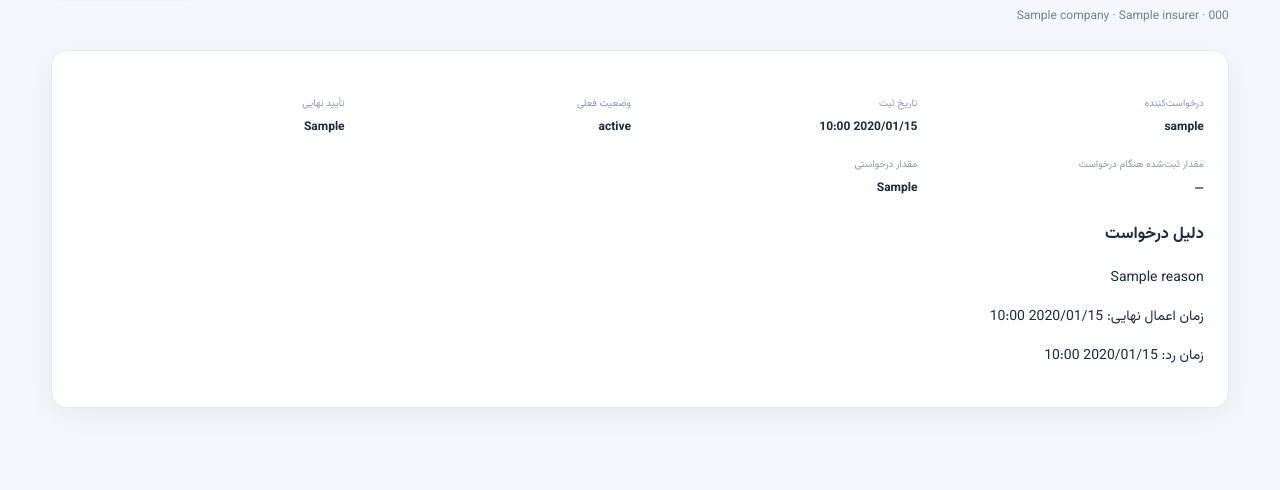
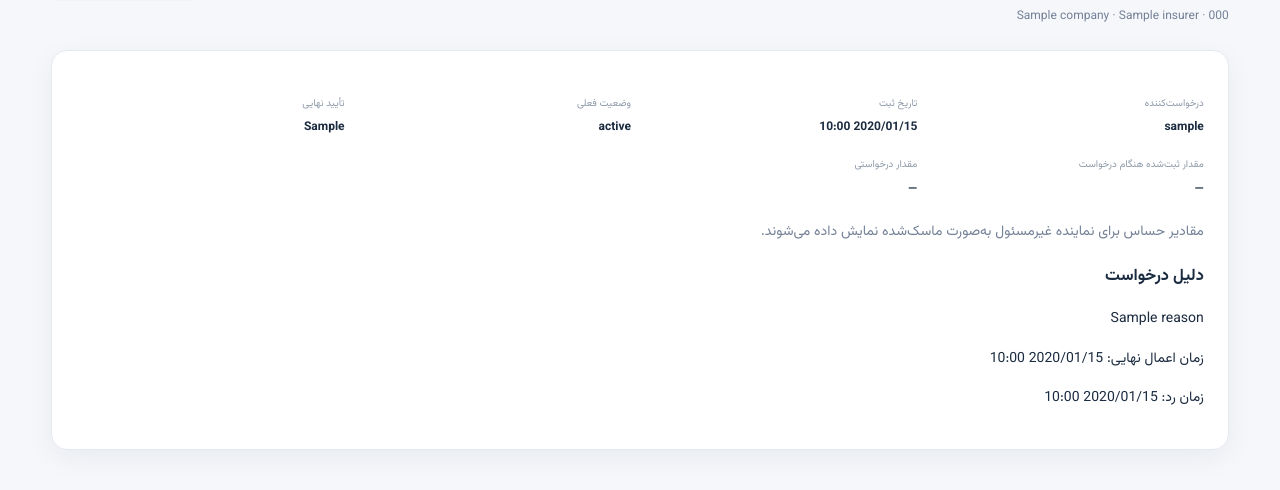
Before and after one commit to msalimimaram/office_kmc, a Django app: template templates/organizations/person_change_detail.html in a window 1280 px wide. Shown: the part 175-665 px from the top of the page. Run offline with Django 5.2, Linux system fonts and the light colour scheme; the template is opened without the code that fills it: most values are stand-ins (such as "Sample title", 1, 10 or a date in 2020).

Commit message:
security(organizations): display masked values for non-assigned viewers

```diff
--- a/templates/organizations/person_change_detail.html
+++ b/templates/organizations/person_change_detail.html
@@ -15,9 +15,10 @@
     <div><small>تاریخ ثبت</small><strong>{{ item.created_at|date:"Y/m/d H:i" }}</strong></div>
     <div><small>وضعیت فعلی</small><strong>{{ item.get_status_display }}</strong></div>
     <div><small>تأیید نهایی</small><strong>{{ item.approved_by|default:"انجام نشده" }}</strong></div>
-    <div><small>مقدار ثبت‌شده هنگام درخواست</small><strong>{{ item.current_value|default:"—" }}</strong></div>
-    <div><small>مقدار درخواستی</small><strong>{{ item.requested_value }}</strong></div>
+    <div><small>مقدار ثبت‌شده هنگام درخواست</small><strong>{{ current_value_display|default:"—" }}</strong></div>
+    <div><small>مقدار درخواستی</small><strong>{{ requested_value_display|default:"—" }}</strong></div>
   </div>
+  {% if not can_view_full_values %}<p class="muted">مقادیر حساس برای نماینده غیرمسئول به‌صورت ماسک‌شده نمایش داده می‌شوند.</p>{% endif %}
   <h3>دلیل درخواست</h3>
   <p class="long-text">{{ item.reason|linebreaksbr }}</p>
   {% if item.approved_at %}<p>زمان اعمال نهایی: {{ item.approved_at|date:"Y/m/d H:i" }}</p>{% endif %}
```
